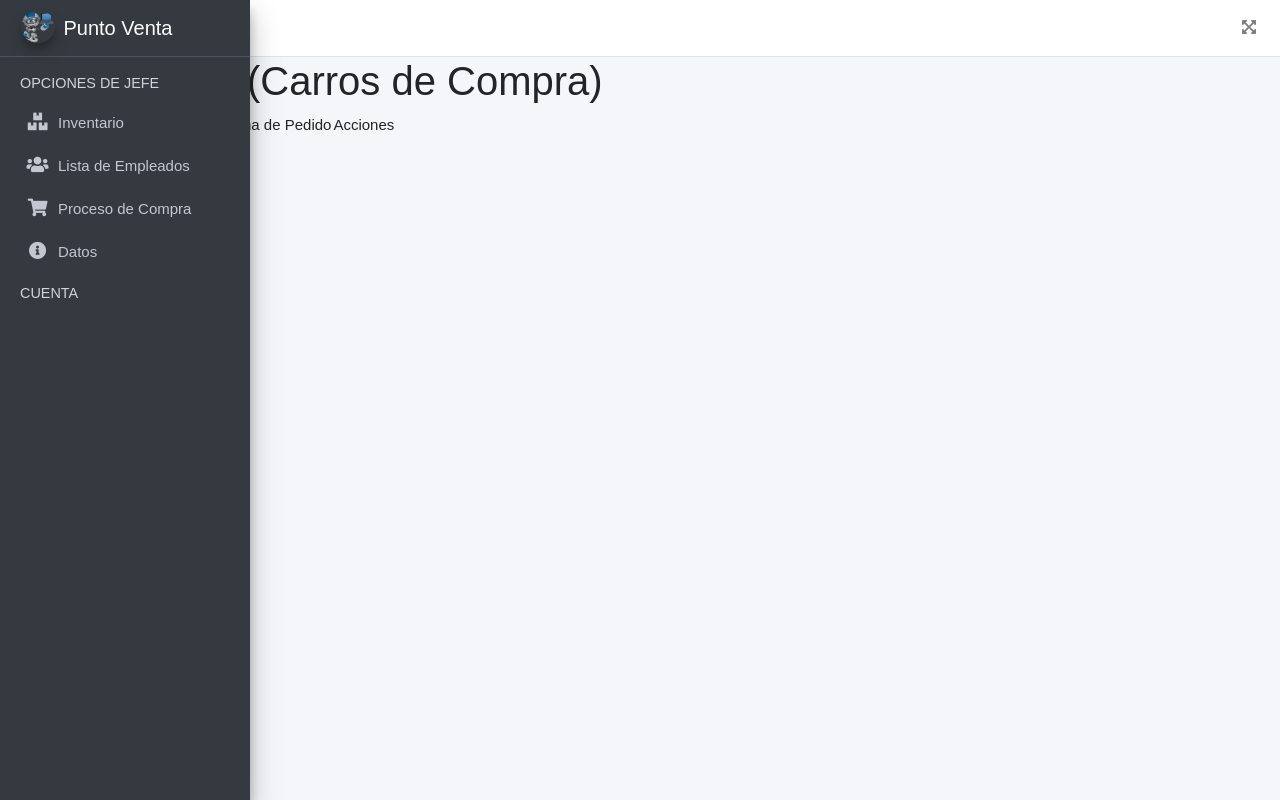
After one commit to FelipeCoder23/Gestor-de-ventas-, a Django app: page /carros/listar_egresos/ in a window 1280 px wide. The commit adds this page. Run offline with Django 4.2, Linux system fonts and the light colour scheme; data that the repository does not hold is empty; some libraries are stand-ins or nearby versions.

Commit message:
first step carros

```diff
--- /dev/null
+++ b/carros/templates/listar_egresos.html
@@ -0,0 +1,24 @@
+{% extends "jefe.html" %}
+{% block content %}
+<h1>Egresos (Carros de Compra)</h1>
+<table>
+    <thead>
+        <tr>
+            <th>Número de Egreso</th>
+            <th>Fecha de Pedido</th>
+            <th>Acciones</th>
+        </tr>
+    </thead>
+    <tbody>
+        {% for egreso in egresos %}
+        <tr>
+            <td>{{ egreso.id }}</td>
+            <td>{{ egreso.fecha_pedido }}</td>
+            <td>
+                <a href="{% url 'detalle_egreso' egreso.id %}">Ver Detalles</a>
+            </td>
+        </tr>
+        {% endfor %}
+    </tbody>
+</table>
+{% endblock %}
--- a/carros/urls.py
+++ b/carros/urls.py
@@ -2,9 +2,10 @@ from django.urls import path
 from . import views
 from django.conf import settings
 from django.conf.urls.static import static
+
 urlpatterns = [
-    path('add_venta/', views.add_ventas.as_view(), name='AddVenta'),
-
-
-    # ... otras rutas que puedas tener ...
+    path('listar_egresos/', views.listar_egresos, name='listar_egresos'),
+    path('egreso/<int:egreso_id>/', views.detalle_egreso, name='detalle_egreso'),
+    path('egreso/<int:egreso_id>/agregar/', views.agregar_item_egreso, name='agregar_item_egreso'),
+    path('item/<int:item_id>/eliminar/', views.eliminar_item_carro, name='eliminar_item_carro'),
 ]
--- a/carros/views.py
+++ b/carros/views.py
@@ -1,52 +1,36 @@
-from django.shortcuts import render, redirect
-from pyexpat.errors import messages
-from .models import  Egreso, ProductosEgreso
+from django.shortcuts import render, redirect, get_object_or_404
+from .models import Egreso, ProductosEgreso
+from .forms import AddItemCarroForm
 from django.contrib import messages
-from django.views.generic import ListView
-from django.http import JsonResponse, HttpResponse
-from weasyprint.text.fonts import FontConfiguration
-from django.template.loader import get_template
-from weasyprint import HTML, CSS
-from django.conf import settings
-import os
-from products.models import Producto
 
+def listar_egresos(request):
+    egresos = Egreso.objects.all()
+    context = {'egresos': egresos}
+    return render(request, 'listar_egresos.html', context)
 
-# Create your views here.
+def detalle_egreso(request, egreso_id):
+    egreso = get_object_or_404(Egreso, id=egreso_id)
+    items = ProductosEgreso.objects.filter(egreso=egreso)
+    form = AddItemCarroForm()
+    context = {'egreso': egreso, 'items': items, 'form': form}
+    return render(request, 'detalle_egreso.html', context)
 
+def agregar_item_egreso(request, egreso_id):
+    if request.method == 'POST':
+        egreso = get_object_or_404(Egreso, id=egreso_id)
+        form = AddItemCarroForm(request.POST)
+        if form.is_valid():
+            item = form.save(commit=False)
+            item.egreso = egreso
+            item.save()
+            messages.success(request, "Producto agregado al carro exitosamente")
+        else:
+            messages.error(request, "Error al agregar el producto al carro")
+    return redirect('detalle_egreso', egreso_id=egreso_id)
 
-class add_ventas(ListView):
-    template_name = 'add_ventas.html'
-    model = Egreso
-
-    def dispatch(self,request,*args,**kwargs):
-        return super().dispatch(request, *args, **kwargs)
-    """
-    def get_queryset(self):
-        return ProductosPreventivo.objects.filter(
-            preventivo=self.kwargs['id']
-        )
-    """
-    def post(self, request,*ars, **kwargs):
-        data = {}
-        try:
-            action = request.POST['action']
-            if action == 'autocomplete':
-                data = []
-                for i in Producto.objects.filter(descripcion__icontains=request.POST["term"])[0:10]:
-                    item = i.toJSON()
-                    item['value'] = i.descripcion
-                    data.append(item)
-            else:
-                data['error'] = "Ha ocurrido un error"
-        except Exception as e:
-            data['error'] = str(e)
-
-        return JsonResponse(data,safe=False)
-
-    def get_context_data(self, **kwargs):
-        context = super().get_context_data(**kwargs)
-        context["productos_lista"] = Producto.objects.all()
-
-
-        return context
+def eliminar_item_carro(request, item_id):
+    item = get_object_or_404(ProductosEgreso, id=item_id)
+    egreso_id = item.egreso.id
+    item.delete()
+    messages.success(request, "Producto eliminado del carro exitosamente")
+    return redirect('detalle_egreso', egreso_id=egreso_id)
--- a/users/templates/empleado.html
+++ b/users/templates/empleado.html
@@ -81,7 +81,7 @@
 
 
                 <li class="nav-item">
-                    <a href="{% url 'AddVenta' %}" class="nav-link">
+                    <a href="{% url 'listar_egresos' %}" class="nav-link">
                         <i class="nav-icon fas fa-shopping-cart"></i>
                         <p>Proceso de Compra</p>
                     </a>
--- a/users/templates/jefe.html
+++ b/users/templates/jefe.html
@@ -94,7 +94,7 @@
                 </li>
 
                 <li class="nav-item">
-                    <a href="{% url 'AddVenta' %}" class="nav-link">
+                    <a href="{% url 'listar_egresos' %}" class="nav-link">
                         <i class="nav-icon fas fa-shopping-cart"></i>
                         <p>Proceso de Compra</p>
                     </a>
```
Also changed, not shown: carros/forms.py (added, +7 -0 lines), carros/templates/detalle_egreso.html (added, +36 -0 lines), db.sqlite3.
